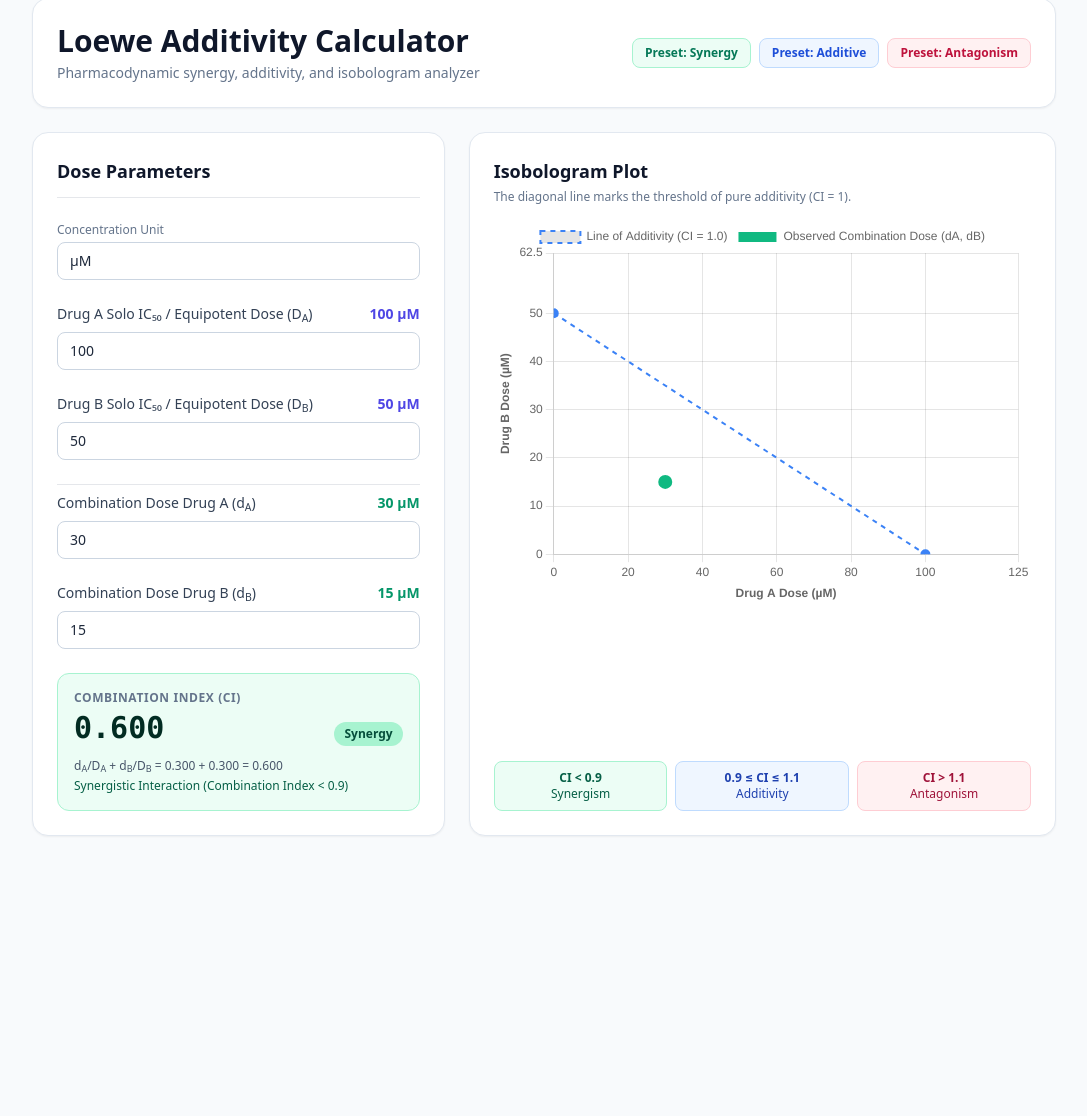
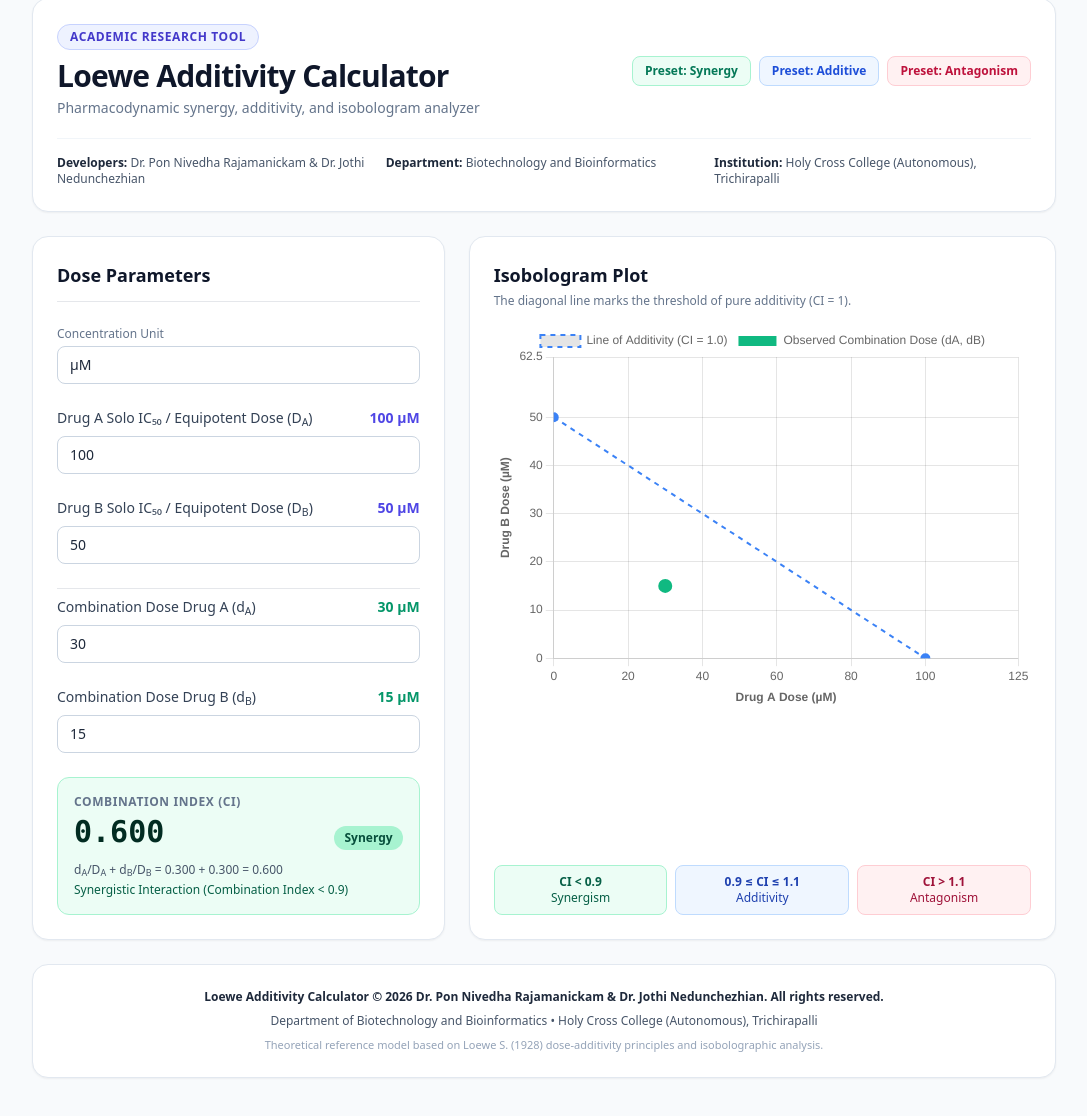
Before and after one commit to Elroi-thecreator/loewe-calculator, a website: page index.html in a window 1280 px wide. Shown: the part 42-1158 px from the top of the page, without its empty margins (96-1183 px from the left). Before the commit the page ends 918 px from the top, so only its background shows below. Drawn offline with nearby package versions, Linux system fonts and the light colour scheme.

Commit message:
Revise title, add metadata and footer to index.html
Updated the title and added metadata for authors and institution. Adjusted layout and added a copyright footer.

```diff
--- a/index.html
+++ b/index.html
@@ -3,27 +3,37 @@
 <head>
   <meta charset="UTF-8" />
   <meta name="viewport" content="width=device-width, initial-scale=1.0" />
-  <title>Loewe Additivity & Isobologram Calculator</title>
+  <title>Loewe Additivity Calculator | Holy Cross College</title>
   <script src="https://cdn.tailwindcss.com"></script>
   <script src="https://cdn.jsdelivr.net/npm/chart.js"></script>
   <style>
     body { background-color: #f8fafc; font-family: system-ui, -apple-system, BlinkMacSystemFont, 'Segoe UI', Roboto, Oxygen, Ubuntu, Cantarell, sans-serif; }
   </style>
 </head>
-<body class="p-6 md:p-10 text-slate-800">
-  <div class="max-w-5xl mx-auto space-y-6">
-    <!-- Header -->
+<body class="p-4 md:p-10 text-slate-800 flex flex-col min-h-screen">
+  <div class="max-w-5xl mx-auto space-y-6 flex-grow w-full">
+    <!-- Header with Institution & Author Details -->
     <header class="bg-white rounded-2xl p-6 shadow-sm border border-slate-200">
-      <div class="flex flex-col md:flex-row md:items-center justify-between gap-4">
+      <div class="flex flex-col md:flex-row md:items-center justify-between gap-4 border-b border-slate-100 pb-5">
         <div>
-          <h1 class="text-2xl md:text-3xl font-bold text-slate-900">Loewe Additivity Calculator</h1>
+          <span class="inline-block px-3 py-1 text-xs font-semibold uppercase tracking-wider text-indigo-700 bg-indigo-50 border border-indigo-200 rounded-full mb-2">
+            Academic Research Tool
+          </span>
+          <h1 class="text-2xl md:text-3xl font-extrabold text-slate-900 tracking-tight">Loewe Additivity Calculator</h1>
           <p class="text-slate-500 text-sm mt-1">Pharmacodynamic synergy, additivity, and isobologram analyzer</p>
         </div>
-        <div class="flex gap-2">
+        <div class="flex flex-wrap gap-2">
           <button onclick="loadPreset('synergy')" class="px-3 py-1.5 text-xs font-semibold bg-emerald-50 text-emerald-700 hover:bg-emerald-100 rounded-lg border border-emerald-200 transition">Preset: Synergy</button>
           <button onclick="loadPreset('additive')" class="px-3 py-1.5 text-xs font-semibold bg-blue-50 text-blue-700 hover:bg-blue-100 rounded-lg border border-blue-200 transition">Preset: Additive</button>
           <button onclick="loadPreset('antagonism')" class="px-3 py-1.5 text-xs font-semibold bg-rose-50 text-rose-700 hover:bg-rose-100 rounded-lg border border-rose-200 transition">Preset: Antagonism</button>
         </div>
+      </div>
+
+      <!-- Metadata Tag Bar -->
+      <div class="pt-4 grid grid-cols-1 md:grid-cols-3 gap-3 text-xs text-slate-600">
+        <div><span class="font-bold text-slate-800">Developers:</span> Dr. Pon Nivedha Rajamanickam &amp; Dr. Jothi Nedunchezhian</div>
+        <div><span class="font-bold text-slate-800">Department:</span> Biotechnology and Bioinformatics</div>
+        <div><span class="font-bold text-slate-800">Institution:</span> Holy Cross College (Autonomous), Trichirapalli</div>
       </div>
     </header>
 
@@ -84,7 +94,7 @@
           </div>
           <div class="mt-3 text-xs text-slate-600 space-y-1">
             <div id="fraction-breakdown">d<sub>A</sub>/D<sub>A</sub> + d<sub>B</sub>/D<sub>B</sub> = 0.300 + 0.300 = 0.600</div>
-            <div id="interpretation" class="font-medium text-emerald-700">Substantial Synergistic Interaction (CI < 1)</div>
+            <div id="interpretation" class="font-medium text-emerald-700">Substantial Synergistic Interaction (CI &lt; 1)</div>
           </div>
         </div>
       </div>
@@ -114,6 +124,19 @@
         </div>
       </div>
     </div>
+
+    <!-- Official Copyright & Attribution Footer -->
+    <footer class="mt-8 bg-white rounded-2xl p-6 shadow-sm border border-slate-200 text-center text-xs text-slate-600 space-y-2">
+      <div class="font-semibold text-slate-800">
+        Loewe Additivity Calculator &copy; 2026 Dr. Pon Nivedha Rajamanickam &amp; Dr. Jothi Nedunchezhian. All rights reserved.
+      </div>
+      <div>
+        Department of Biotechnology and Bioinformatics &bull; Holy Cross College (Autonomous), Trichirapalli
+      </div>
+      <div class="text-[11px] text-slate-400">
+        Theoretical reference model based on Loewe S. (1928) dose-additivity principles and isobolographic analysis.
+      </div>
+    </footer>
   </div>
 
   <script>
```
